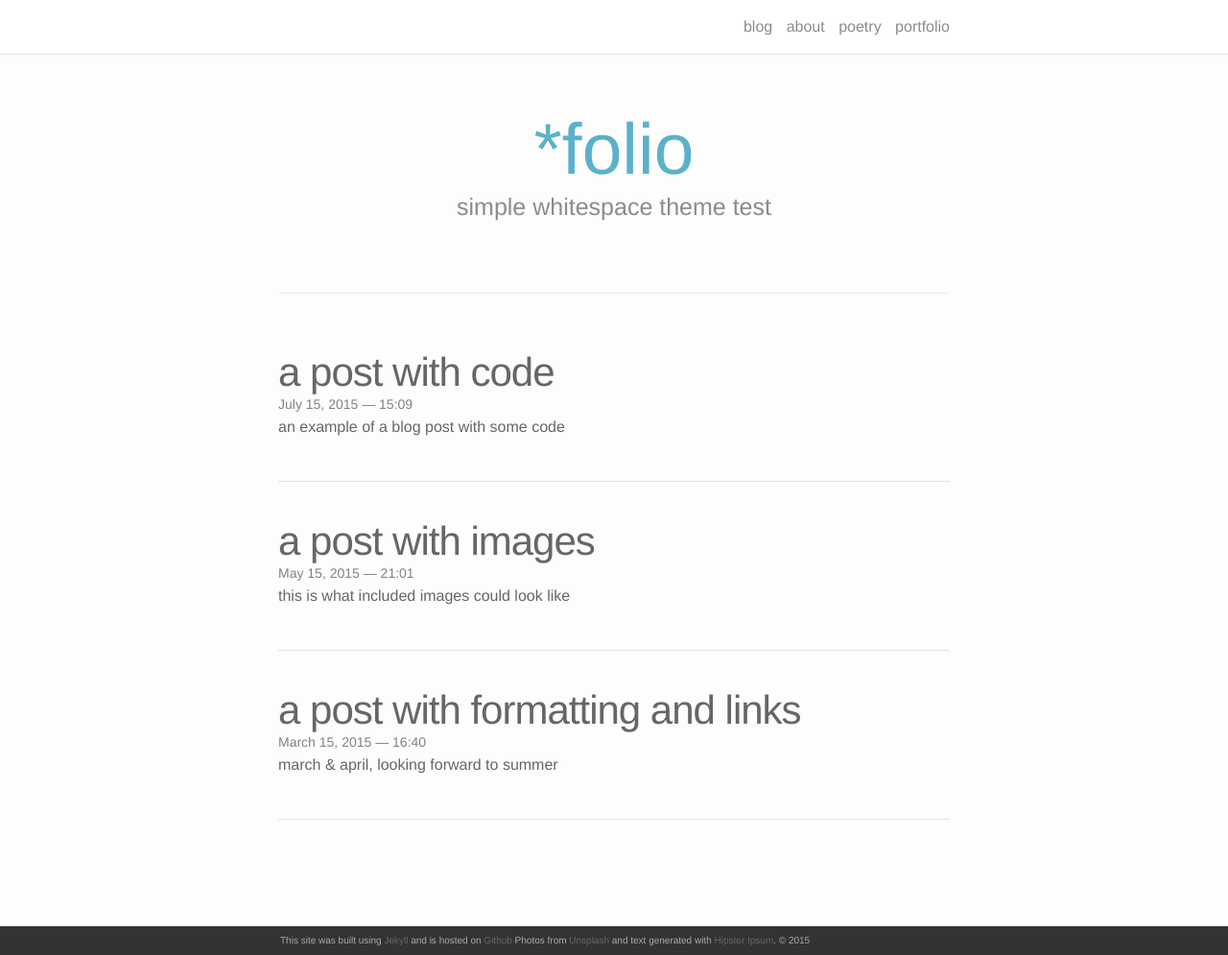
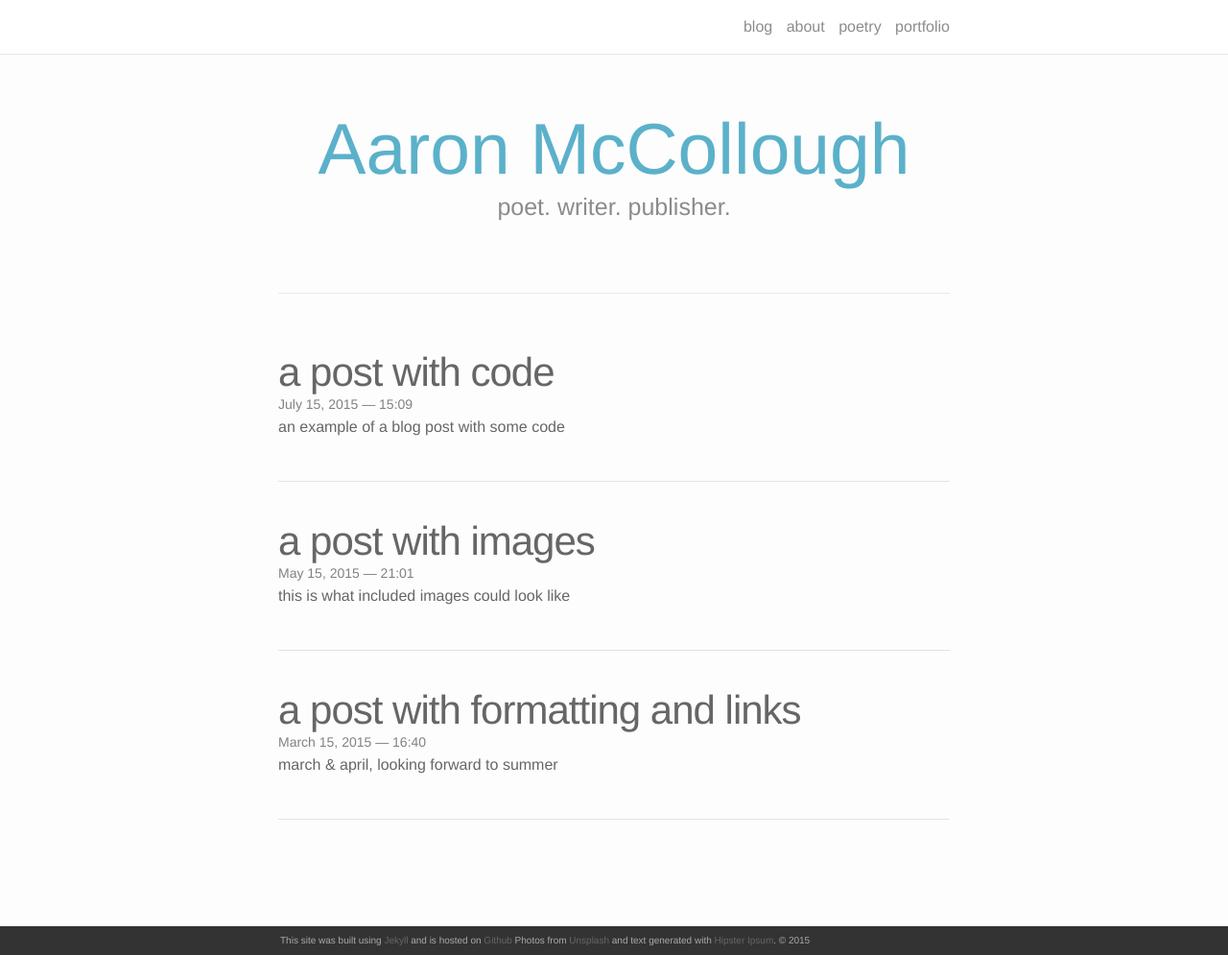
Before and after one commit to amccollo/amccollo.github.io, a Jekyll site: the page built from index.html, in a window 1280 px wide and 995 px high. Shown: the whole window at 96% size. Built offline with Jekyll 4.4.1, drawn with Linux system fonts in a browser that asks for light colours; nearby versions of some CDN libraries; the list of posts is cut into pages by our own code.

Commit message:
Update index.html
adds title and sub-header

```diff
--- a/index.html
+++ b/index.html
@@ -3,8 +3,8 @@ layout: default
 ---
 
 <div class="header-bar">
-  <h1>*folio</h1>
-  <h2>simple whitespace theme test</h2>
+  <h1>Aaron McCollough</h1>
+  <h2>poet. writer. publisher.</h2>
   <br/>
   <hr>
   <br/>
```
